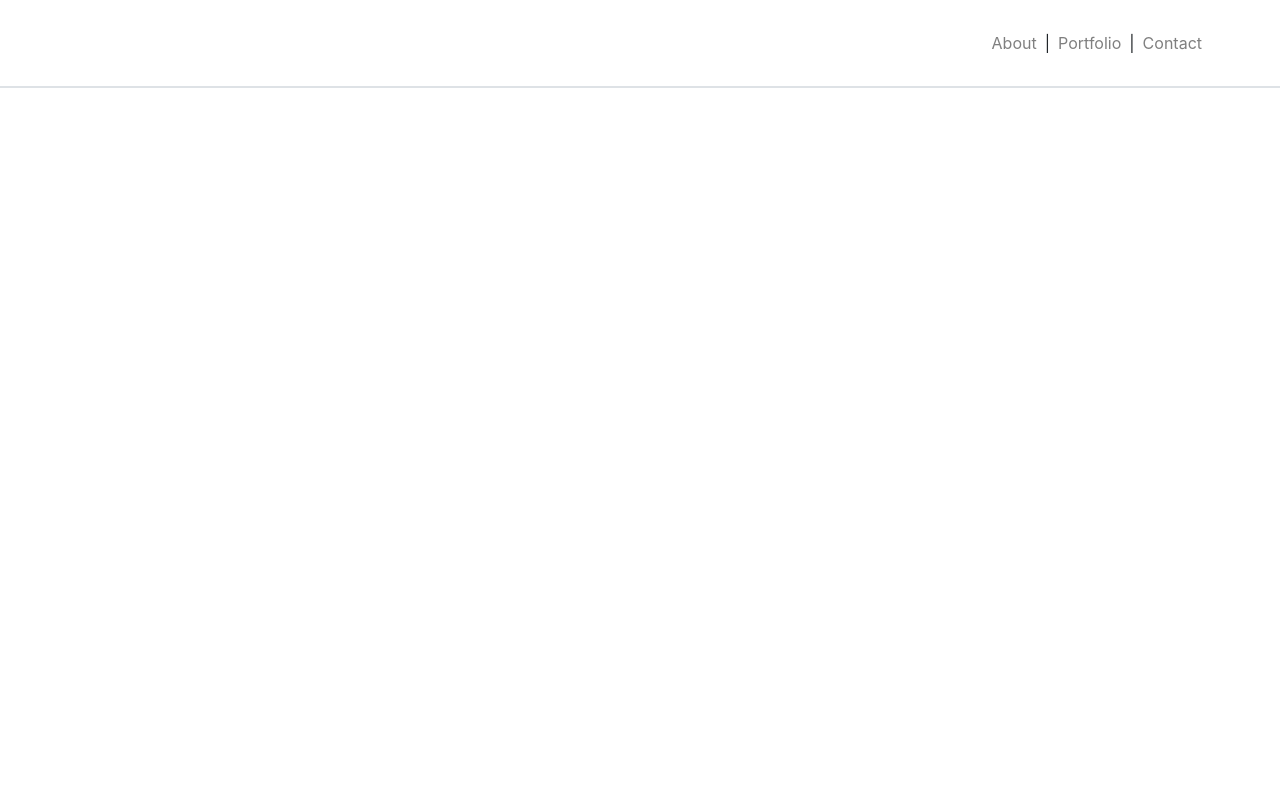
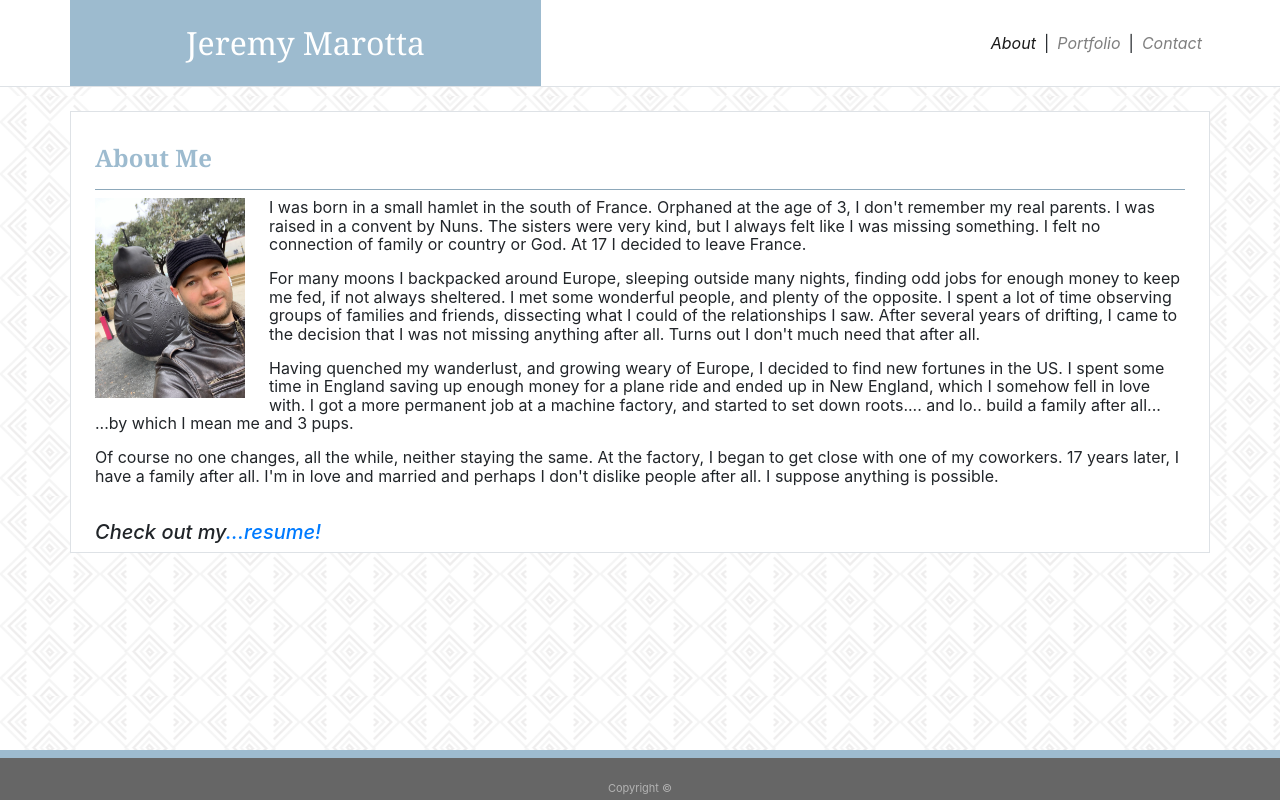
Before and after one commit to firefreet/react-portfolio, a React (Create React App) app: page / in a window 1280 px wide. Built offline with nearby package versions, Linux system fonts and the light colour scheme.

Commit message:
link to css and move a few that are component specific

```diff
--- a/public/assets/css/style.css
+++ b/public/assets/css/style.css
@@ -70,23 +70,8 @@ line-height: 1.15;
 min-height: calc(100vh - 137px);
 }
 
-/* format footer */
-.footer {
-height: 50px;
-font-size: 11px;
-border-top-color: #9DBBCF !important;
-border-top-width: 8px !important;
-background: #666666;
-}
-
 h5 {
     font-style: italic;
-}
-
-/* style placeholder text for text input fields */
-*::placeholder {
-color: #cccccc !important;
-font-style: italic;
 }
 
 /* set message box input height */
@@ -99,21 +84,8 @@ border-color: #cccccc !important;
     border: 1px solid #cccccc !important;
 }
 
-/* data validation color */
-#emailField:invalid {
-background-color: #B863A9;
-}
-
 .card-text {
     background-color: #9DBBCF;
-
-}
-
-/* hides link dividers when collapsed. */
-@media screen and (max-width: 576px) {
-    .disappear {
-        display: none;
-    }
 }
 
 @media screen and (max-width: 374px) {
--- a/public/index.html
+++ b/public/index.html
@@ -9,32 +9,14 @@
       name="description"
       content="Web site created using create-react-app"
     />
+    <link rel="stylesheet" href="%PUBLIC_URL%/assets/css/style.css">
     <link rel="apple-touch-icon" href="%PUBLIC_URL%/logo192.png" />
     <link rel="manifest" href="%PUBLIC_URL%/manifest.json" />
     <link rel="stylesheet" href="https://stackpath.bootstrapcdn.com/bootstrap/4.3.1/css/bootstrap.min.css" integrity="sha384-ggOyR0iXCbMQv3Xipma34MD+dH/1fQ784/j6cY/iJTQUOhcWr7x9JvoRxT2MZw1T" crossorigin="anonymous">
-    <!--
-      Notice the use of %PUBLIC_URL% in the tags above.
-      It will be replaced with the URL of the `public` folder during the build.
-      Only files inside the `public` folder can be referenced from the HTML.
-
-      Unlike "/favicon.ico" or "favicon.ico", "%PUBLIC_URL%/favicon.ico" will
-      work correctly both with client-side routing and a non-root public URL.
-      Learn how to configure a non-root public URL by running `npm run build`.
-    -->
     <title>React App</title>
   </head>
   <body>
     <noscript>You need to enable JavaScript to run this app.</noscript>
     <div id="root"></div>
-    <!--
-      This HTML file is a template.
-      If you open it directly in the browser, you will see an empty page.
-
-      You can add webfonts, meta tags, or analytics to this file.
-      The build step will place the bundled scripts into the <body> tag.
-
-      To begin the development, run `npm start` or `yarn start`.
-      To create a production bundle, use `npm run build` or `yarn build`.
-    -->
   </body>
 </html>
--- a/src/App.js
+++ b/src/App.js
@@ -15,7 +15,7 @@ function App() {
         <div>
           <Wrapper>
             <Nav />
-            <Route exact path="/index" component={Profile} />
+            <Route exact path="/" component={Profile} />
             <Route exact path="/portfolio" component={Portfolio} />
             <Route exact path="/contact" component={Contact} />
           </Wrapper>
--- a/src/components/Footer/index.js
+++ b/src/components/Footer/index.js
@@ -1,4 +1,5 @@
 import React from 'react';
+import './style.css'
 
 function Footer() {
     return (
--- /dev/null
+++ b/src/components/Footer/style.css
@@ -0,0 +1,8 @@
+/* format footer */
+.footer {
+    height: 50px;
+    font-size: 11px;
+    border-top-color: #9DBBCF !important;
+    border-top-width: 8px !important;
+    background: #666666;
+    }
--- a/src/components/Nav/index.js
+++ b/src/components/Nav/index.js
@@ -1,5 +1,6 @@
 import React from 'react';
 import { Link } from 'react-router-dom';
+import './style.css'
 
 function Nav(){
     return(
@@ -16,7 +17,7 @@ function Nav(){
                 </button>
                 <div className="collapse navbar-collapse" id="navbarNavAltMarkup">
                     <div className="navbar-nav p-0 ml-auto mx-auto ml-md-auto">
-                        <Link className={window.location.pathname === "/index" ? "nav-item nav-link active" : "nav-item nav-link"} to="/index">About<span className="sr-only">(current)</span></Link>
+                        <Link className={window.location.pathname === "/" ? "nav-item nav-link active" : "nav-item nav-link"} to="/">About<span className="sr-only">(current)</span></Link>
                         <p className="disappear p-auto m-auto"> | </p>
                         <Link className={window.location.pathname === "/portfolio" ? "nav-item nav-link active" : "nav-item nav-link"} to="/portfolio">Portfolio</Link>
                         <p className="disappear p-auto m-auto"> | </p>
--- /dev/null
+++ b/src/components/Nav/style.css
@@ -0,0 +1,6 @@
+/* hides link dividers when collapsed. */
+@media screen and (max-width: 576px) {
+    .disappear {
+        display: none;
+    }
+}
```
